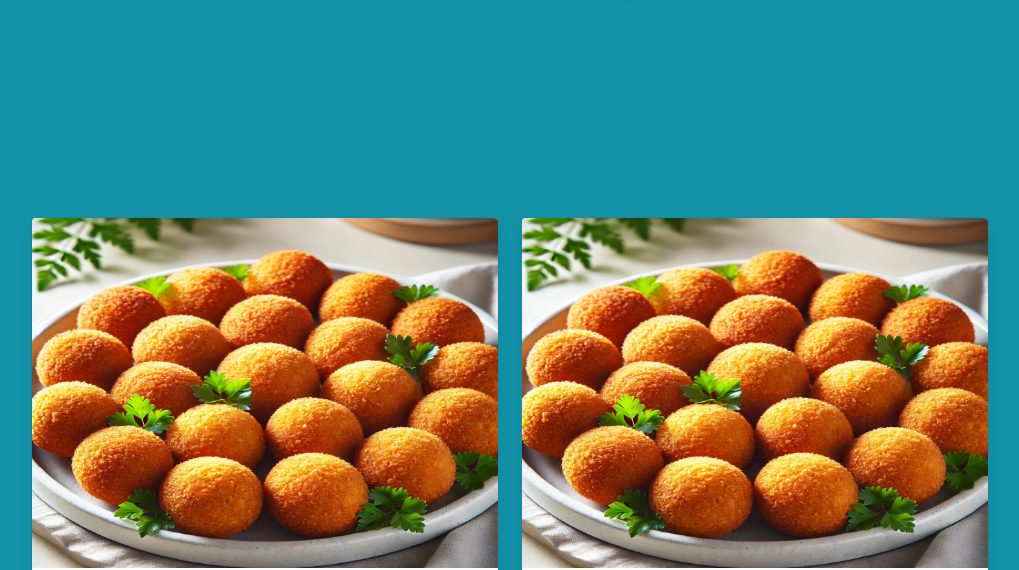
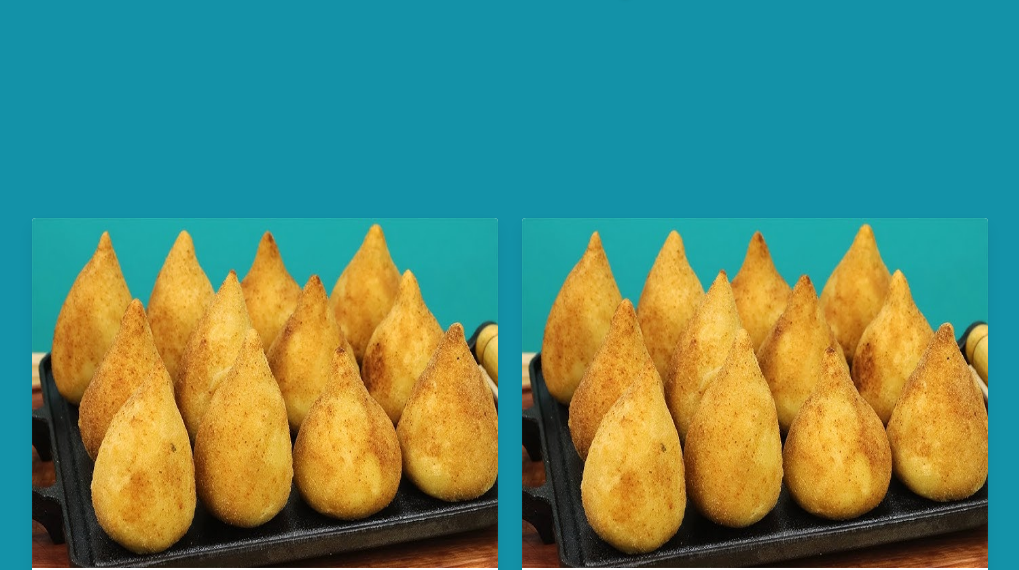
Before and after one commit to williankazu/Coxinhas-da-igreja-azul, a plain HTML site: page index.html in a window 1280 px wide. Shown: the part 230-800 px from the top of the page, without its empty margins (130-1149 px from the left). Drawn offline with nearby package versions, Linux system fonts and the light colour scheme.

Commit message:
atualizacao

```diff
--- a/index.html
+++ b/index.html
@@ -32,7 +32,7 @@
             <div class="card">
               <div class="card-image">
                 <figure class="image is-4by3">
-                  <img src="./assets/coxinha.jpg" alt="Bandeja 10 Coxinhas" />
+                  <img src="./assets/coxinha.jpeg" alt="Bandeja 10 Coxinhas" />
                 </figure>
               </div>
               <div class="card-content">
@@ -56,7 +56,7 @@
             <div class="card">
               <div class="card-image">
                 <figure class="image is-4by3">
-                  <img src="./assets/coxinha.jpg" alt="Bandeja 20 Coxinhas" />
+                  <img src="./assets/coxinha.jpeg" alt="Bandeja 20 Coxinhas" />
                 </figure>
               </div>
               <div class="card-content">
```
Also changed, not shown: assets/coxinha.jpeg (added).
